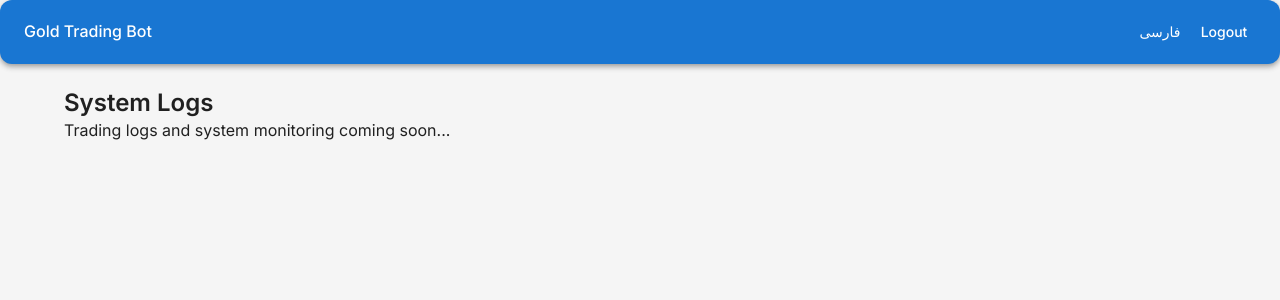
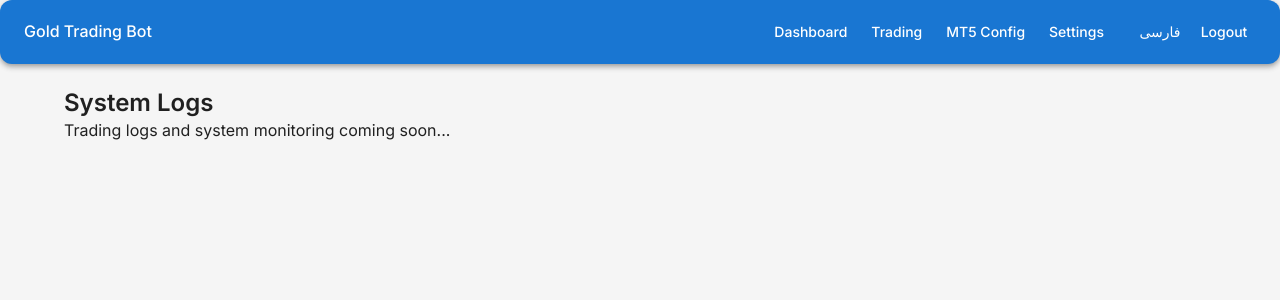
Before and after one commit to ferdawssaghary/algogoldbot, a React (Create React App) app in the folder frontend/: page /logs in a window 1280 px wide. Shown: the top 300 px of the page. Built offline with nearby package versions, Linux system fonts and the light colour scheme; no server answers; sample sign-in values are in the browser's storage.

Commit message:
Add navigation buttons to Layout with routing links
Co-authored-by: ferdawssaghary1 <ferdawssaghary1@gmail.com>

```diff
--- a/frontend/src/components/Layout/Layout.tsx
+++ b/frontend/src/components/Layout/Layout.tsx
@@ -1,6 +1,6 @@
 import React from 'react';
-import { Outlet } from 'react-router-dom';
-import { Box, AppBar, Toolbar, Typography, Button } from '@mui/material';
+import { Outlet, Link as RouterLink } from 'react-router-dom';
+import { Box, AppBar, Toolbar, Typography, Button, Stack } from '@mui/material';
 import { useAuth } from '../../contexts/AuthContext';
 import { useLanguage } from '../../contexts/LanguageContext';
 
@@ -19,6 +19,12 @@ const Layout: React.FC = () => {
           <Typography variant="h6" component="div" sx={{ flexGrow: 1 }}>
             {t('app.title')}
           </Typography>
+          <Stack direction="row" spacing={1} sx={{ mr: 2 }}>
+            <Button color="inherit" component={RouterLink} to="/dashboard">Dashboard</Button>
+            <Button color="inherit" component={RouterLink} to="/trading">Trading</Button>
+            <Button color="inherit" component={RouterLink} to="/mt5-config">MT5 Config</Button>
+            <Button color="inherit" component={RouterLink} to="/settings">Settings</Button>
+          </Stack>
           <Button color="inherit" onClick={toggleLanguage}>
             {language === 'en' ? 'فارسی' : 'English'}
           </Button>
```
